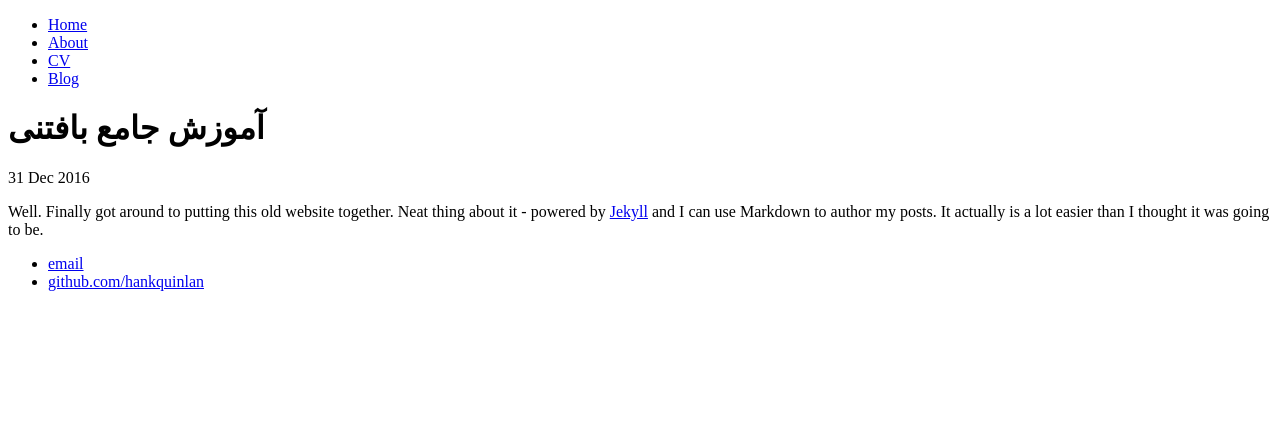
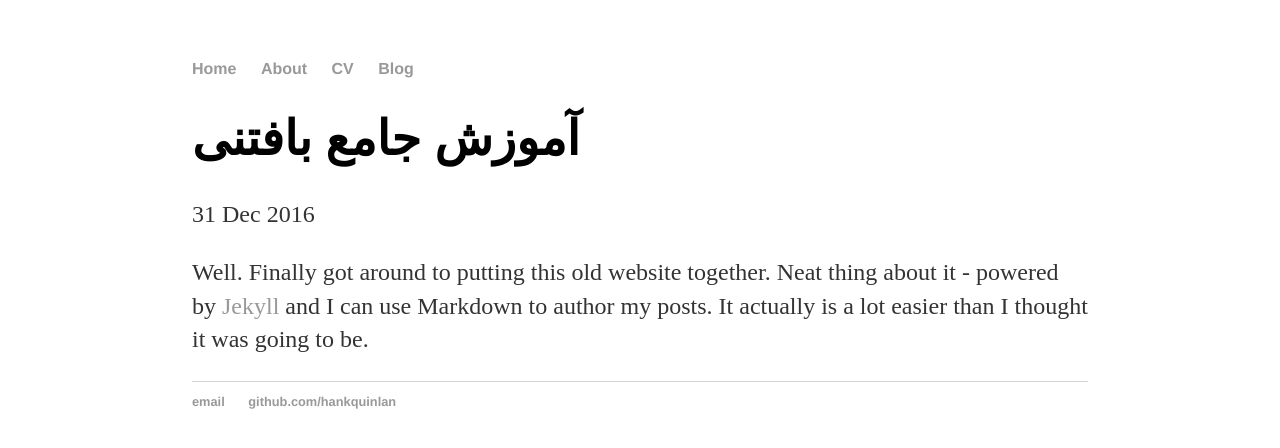
Before and after one commit to pirbabagroup/pirbabagroup.github.io, a Jekyll site: the page built from _posts/2016-12-31-knitted-full-tutorial.md, in a window 1280 px wide. Shown: the top 448 px of the page. Built offline with Jekyll 4.4.1, drawn with Linux system fonts in a browser that asks for light colours.

Commit message:
Update default.html

```diff
--- a/_layouts/default.html
+++ b/_layouts/default.html
@@ -3,7 +3,7 @@
 		<head>
 			<title>{{ page.title }}</title>
 			<!-- link to main stylesheet -->
-			<link rel="stylesheet" type="text/css" href="./asset/css/main.css">
+			<link rel="stylesheet" type="text/css" href="/asset/css/main.css">
 		</head>
 		<body>
 			<nav>
```
